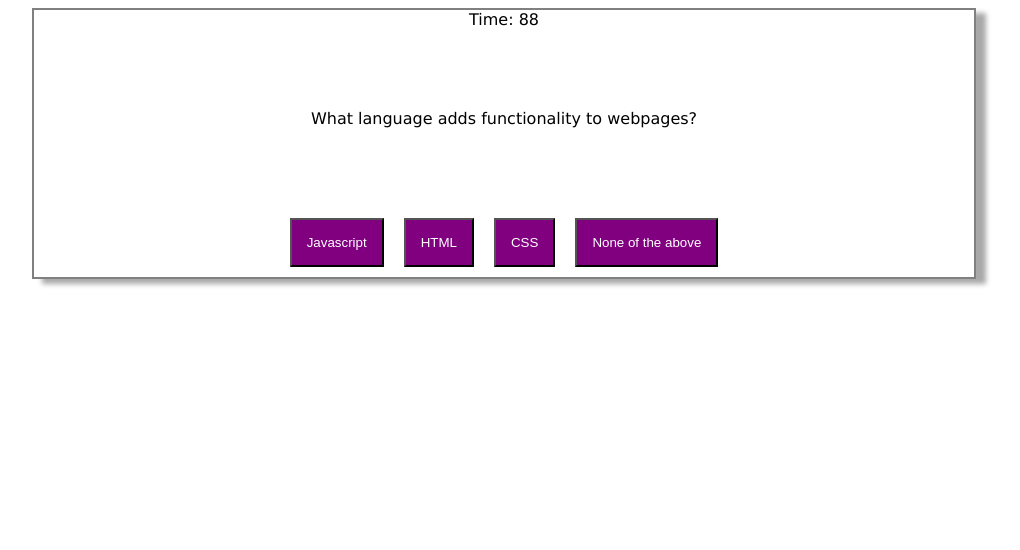
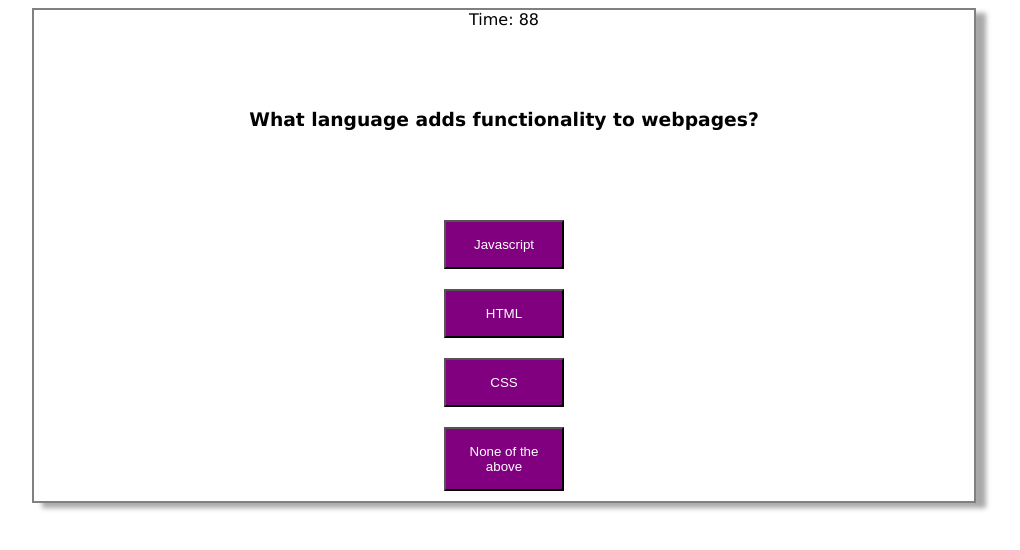
Before and after one commit to Ji-yoh/dynamic-timed-quiz-, a plain HTML site: page index.html in a window 1280 px wide. Both pictures are taken after a click on the button "Start!". Shown: the whole page, without its empty margins (136-1156 px from the left). Drawn offline with Linux system fonts and the light colour scheme.

Commit message:
refactored to pull Q&A from array of objects

```diff
--- a/assets/script.js
+++ b/assets/script.js
@@ -1,46 +1,38 @@
 // create query selectors for html elements
-
+var mainScreen = document.getElementById("main_screen");
 var splashScreen = document.getElementById("splash_screen");
 var startButton = document.getElementById("start_quiz");
 var timerHolder = document.getElementById("timer_holder");
 var questionScreen = document.getElementById("question_screen");
-var questionText = document.getElementById("question_text");
+/*var questionText = document.getElementById("question_text");*/
 var answerList = document.getElementById("answer_holder");
+var questionText = document.createElement("h3");
+questionText.setAttribute("id", "question");
 
 // generate answer buttons on answer holder and have choices change with each question
-var firstAnswer = document.createElement("button");
-firstAnswer.setAttribute("class", "answers");
-var secondAnswer = document.createElement("button");
-secondAnswer.setAttribute("class", "answers");
-var thirdAnswer = document.createElement("button");
-thirdAnswer.setAttribute("class", "answers")
-var fourthAnswer = document.createElement("button");
-fourthAnswer.setAttribute("class", "answers")
+// refactoring code to pull questions and answers from array of objects
 
 var timer = 90;
 var quizStarted = false;
 
-// event listener to start quiz (done)
-// create timer element (done)
-// timer needs to countdown when question screen is displayed (done)
 // question text needs to be displayed on page (done)
-// answer choices need to appear as buttons, each html button needs to display a question- look for a JS method that creates buttons(?)
+// answer choices need to appear as buttons, each html button needs to display a question- look for a JS method that creates buttons(?) (done)
 // if correct button is selected the next question is displayed
 // if incorrect button is selected timer needs to decrement
 
-startButton.addEventListener("click", function(event){
+startButton.addEventListener("click", function(){
     splashScreen.style.display = "none";
     renderTimerToBrowser();
     quizStarted = true;
-    renderQuestionToBrowser();
-    renderAnswerToBrowser();
+    renderQuestionToBrowser(0);
+    //renderAnswerToBrowser();
 
     var interval = setInterval(function() {
         if (!quizStarted) {
             return;
         }
         timer --;
-
+        // need to also decrement timer if incorrect answer is selected, find way to ID correct and incorrect answers and assign to buttons
         if (timer <= 0) {
             clearInterval(interval);
 
@@ -51,40 +43,70 @@ startButton.addEventListener("click", function(event){
         }
         renderTimerToBrowser();
     }, 1000);
-})
+});
 
 function renderTimerToBrowser() {
     timerHolder.textContent = "Time: " + timer;
 }
 
-function renderQuestionToBrowser() {
+
+function renderQuestionToBrowser(questionNumber) {
     questionScreen.style.display = "block";
-    questionScreen.textContent = questionList.text_1;// create variable/object for questions
-}
+    answerList.style.display = "flex";
+    // declared questionText in global scope
+    questionText.textContent = questions[questionNumber].question;
 
-function renderAnswerToBrowser() {
-    answerList.style.display = "block";
-    answerList.appendChild(firstAnswer);
-    firstAnswer.textContent = answersText.a;
-    answerList.appendChild(secondAnswer);
-    secondAnswer.textContent = answersText.b;
-    answerList.appendChild(thirdAnswer);
-    thirdAnswer.textContent = answersText.c;
-    answerList.appendChild(fourthAnswer);
-    fourthAnswer.textContent = answersText.d;
-}
+    questionScreen.appendChild(questionText);
 
-var questionList = {
-    text_1: "What language adds functionality to webpages?"
 
-}
+    for (var i = 0; i < questions[questionNumber].answers.length; i++) {
+        var question = Array.from(questions)[i];
+        var answerButton = document.createElement("button");
+        answerButton.setAttribute("id", "answers");
+        answerButton.textContent = questions[questionNumber].answers[i];
+        answerList.appendChild(answerButton);
 
-var answersText = {
-    a: "Javascript",
-    b: "HTML",
-    c: "CSS",
-    d: "None of the above"
-}
+        var selectedAnswer = document.querySelector("answers" + i);
+        /*selectedAnswer.addEventListener("click", function() {
+            if (selectedAnswer.textContent === questions[questionNumber].answers.correct) {
+                var youAreCorrect = document.createElement("p");
+                youAreCorrect.setAttribute("class", "message");
+                youAreCorrect.textContent = "You are correct!";
+                mainScreen.appendChild(youAreCorrect)
+            }
+        });*/
+    }
+
+};
+
+/*function renderAnswerToBrowser() {
+
+}*/
+
+//create array of objects for questions and answers
+var questions = [
+    {
+        question: "What language adds functionality to webpages?",
+        answers: [
+            "Javascript",
+            "HTML",
+            "CSS",
+            "None of the above"
+        ],
+        correct: 0
+    },
+    {
+        question: "What is the Javascript operator used for logical OR?",
+        answers: [
+            "&&",
+            "===",
+            "||",
+            "**"
+        ],
+        correct: 2
+    },
+]
+
 
 
 // when quiz ends save user initials and score to local storage
--- a/assets/styles.css
+++ b/assets/styles.css
@@ -21,9 +21,13 @@ body {
 
 #answer_holder {
     display: none;
+    justify-content: center;
+    flex-direction: column;
+    margin-left: 50vh;
+    margin-right: 50vh;
 }
 
-.answers {
+#answers {
     margin: 10px;
     padding: 15px;
     background-color: purple;
--- a/index.html
+++ b/index.html
@@ -16,7 +16,7 @@
         </div>
         <div id="timer_holder"></div>
         <div id="question_screen">
-            <h3 id="question_text">This will be a question?</h3>
+            <!--<h3 id="question_text">This will be a question?</h3>-->
         </div>
         <!--created "answers" class for styling-->
         <div id="answer_holder">
```
